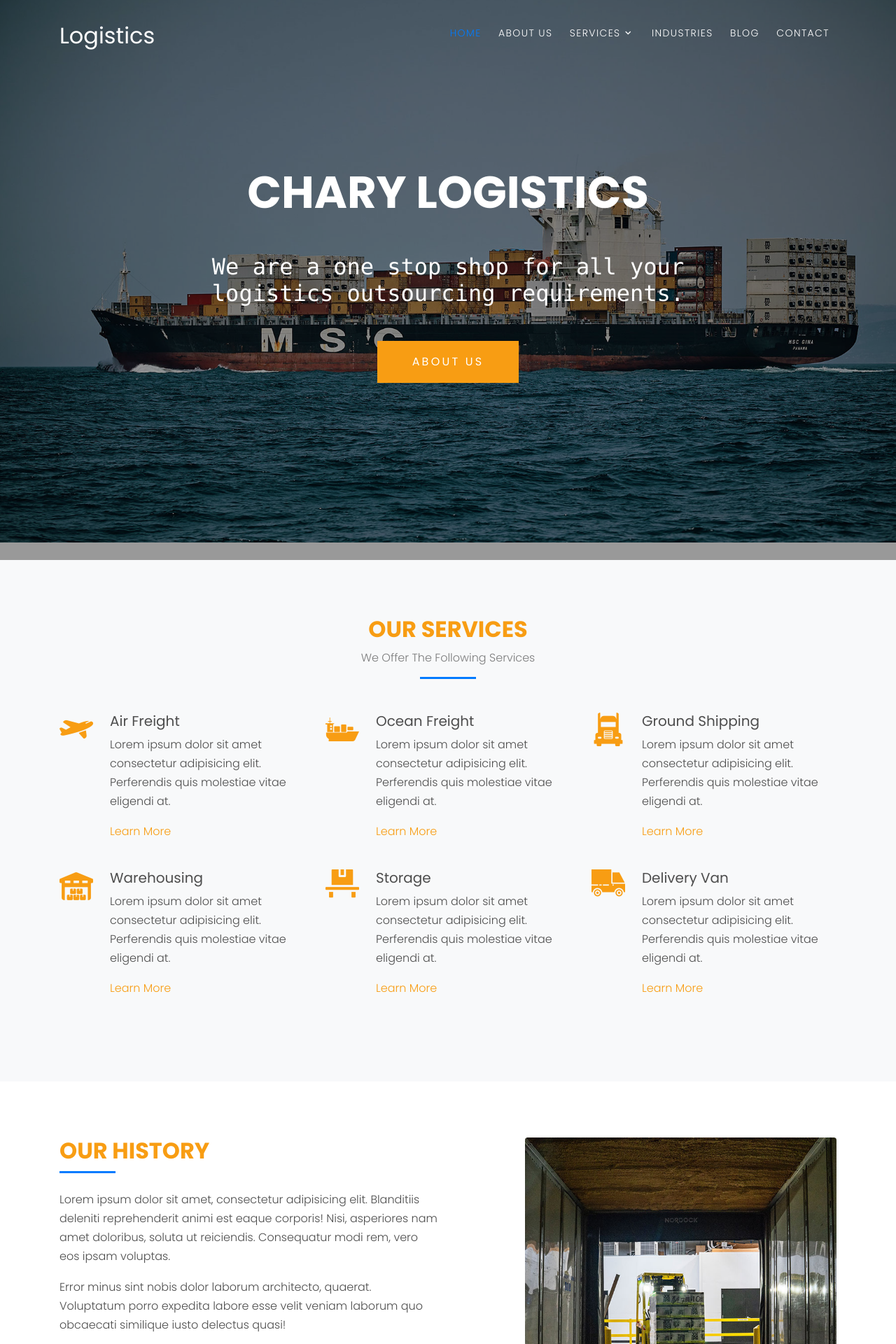
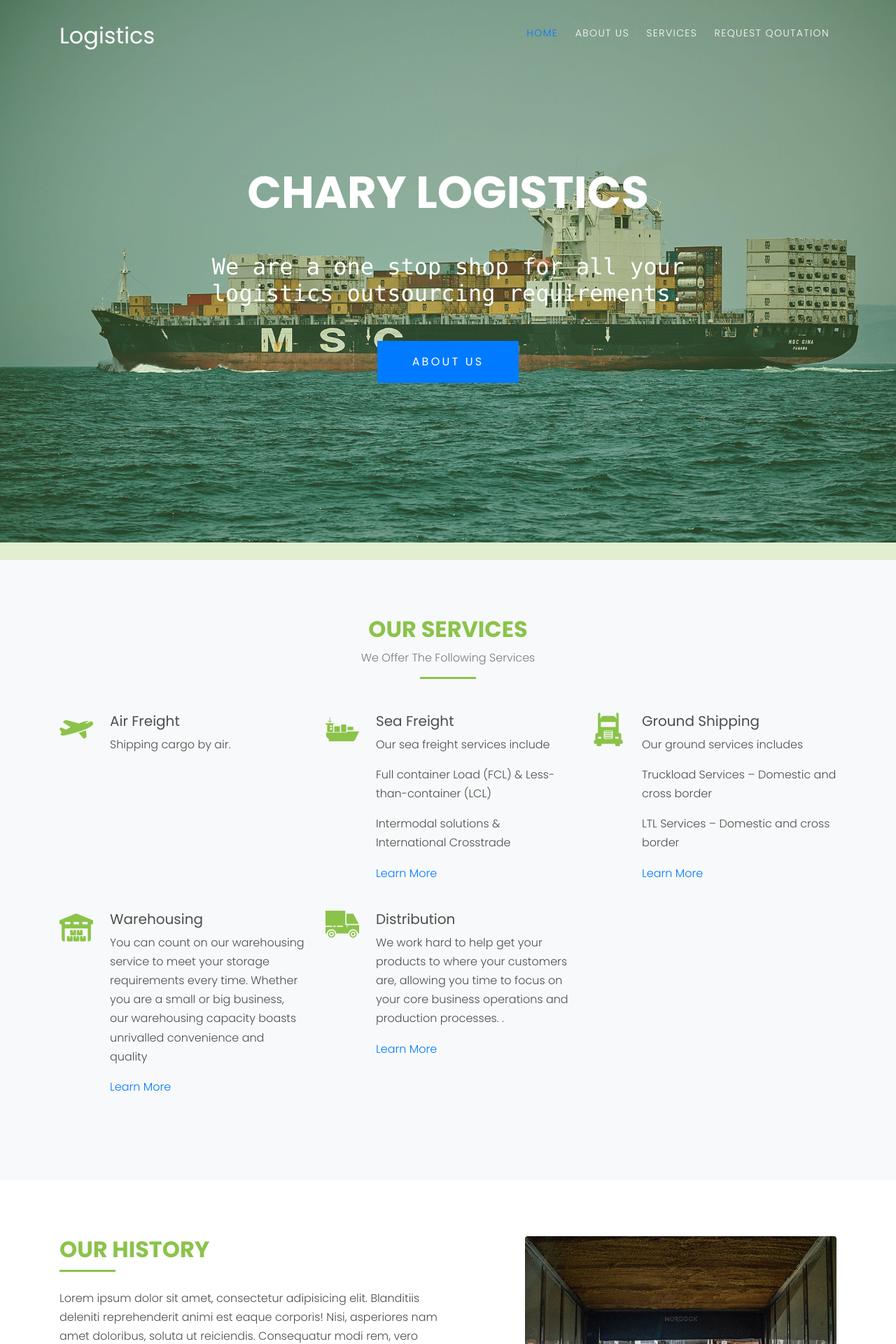
Before and after one commit to iamstr/logistics, a PHP site: page / in a window 1280 px wide. Shown: the top 1920 px of the page at 70% size. Run offline with PHP 8.4, Linux system fonts and the light colour scheme; some web fonts are replaced.

Commit message:
working on the service

```diff
--- a/css/style.css
+++ b/css/style.css
@@ -412,7 +433,7 @@ h1, h2, h3, h4, h5,
   text-decoration: none !important;
   display: inline-block;
   text-transform: uppercase;
-  letter-spacing: .1em;
+  letter-spacing: 0.1em;
   font-size: 14px;
 }
 
@@ -766,7 +846,7 @@ h1, h2, h3, h4, h5,
   bottom: 0;
   right: 0;
   top: 0;
-  background: rgba(0, 0, 0, 0.4);
+  background: #8bc34a45;
 }
 
 .site-blocks-cover .player {
@@ -1715,7 +1875,7 @@ h1, h2, h3, h4, h5,
   bottom: 0;
   width: 80px;
   height: 3px;
-  background: #007bff;
+  background: #8bc34a;
 }
 
 .border-primary.text-center:after {
--- a/index.html
+++ b/index.html
@@ -10,7 +10,7 @@
     href="https://fonts.googleapis.com/css?family=Poppins:200,300,400,700,900|Display+Playfair:200,300,400,700">
   <link rel="stylesheet" href="fonts/icomoon/style.css">
 
-  <link rel="stylesheet" href="css/bootstrap.min.css?v=1.0">
+  <link rel="stylesheet" href="css/bootstrap/bootstrap.min.css?v=1.0">
   <link rel="stylesheet" href="css/magnific-popup.css">
   <link rel="stylesheet" href="css/jquery-ui.css">
   <link rel="stylesheet" href="css/owl.carousel.min.css">
@@ -54,20 +54,10 @@
 
               <ul class="site-menu js-clone-nav mx-auto d-none d-lg-block">
                 <li class="active"><a href="index.html">Home</a></li>
-                <li><a href="about.html">About Us</a></li>
-                <li class="has-children">
-                  <a href="services.html">Services</a>
-                  <ul class="dropdown">
-                    <li><a href="#">Air Freight</a></li>
-                    <li><a href="#">Ocean Freight</a></li>
-                    <li><a href="#">Ground Shipping</a></li>
-                    <li><a href="#">Warehousing</a></li>
-                    <li><a href="#">Storage</a></li>
-                  </ul>
-                </li>
-                <li><a href="industries.html">Industries</a></li>
-                <li><a href="blog.html">Blog</a></li>
-                <li><a href="contact.html">Contact</a></li>
+                <li><a href="#about">About Us</a></li>
+                <li><a href="#services">Services</a></li>
+
+                <li><a href="#request">Request Qoutation</a></li>
               </ul>
             </nav>
           </div>
@@ -112,41 +102,77 @@
   <div class="site-section bg-light">
     <div class="container">
       <div class="row justify-content-center mb-5">
-        <div class="col-md-7 text-center border-primary">
-          <h2 class="font-weight-light text-primary">Our Services</h2>
+        <div class="col-md-7 text-center border-primary border-success">
+          <h2 class="font-weight-light text-success">Our Services</h2>
           <p class="color-black-opacity-5">We Offer The Following Services</p>
         </div>
       </div>
       <div class="row align-items-stretch">
         <div class="col-md-6 col-lg-4 mb-4 mb-lg-4">
           <div class="unit-4 d-flex">
-            <div class="unit-4-icon mr-4"><span class="text-primary flaticon-travel"></span></div>
+            <div class="unit-4-icon mr-4"><span class="text-success flaticon-travel"></span></div>
             <div>
               <h3> Air Freight</h3>
-              <p>Lorem ipsum dolor sit amet consectetur adipisicing elit. Perferendis quis molestiae vitae eligendi at.
+              <p>Shipping cargo by air.
               </p>
+
+            </div>
+          </div>
+        </div>
+        <div class="col-md-6 col-lg-4 mb-4 mb-lg-4">
+          <div class="unit-4 d-flex">
+            <div class="unit-4-icon mr-4"><span class="text-success flaticon-sea-ship-with-containers"></span></div>
+            <div>
+              <h3>Sea Freight</h3>
+              <p>Our sea freight services include
+
+
+              </p>
+              <p> Full container Load (FCL) & Less-than-container (LCL) </p>
+              <p> Intermodal solutions & International Crosstrade </p>
+              <!-- <p> Cargo Insurance & PO Management </p>
+              <p> Project Cargo </p> -->
               <p><a href="#">Learn More</a></p>
             </div>
           </div>
         </div>
         <div class="col-md-6 col-lg-4 mb-4 mb-lg-4">
           <div class="unit-4 d-flex">
-            <div class="unit-4-icon mr-4"><span class="text-primary flaticon-sea-ship-with-containers"></span></div>
-            <div>
-              <h3>Ocean Freight</h3>
-              <p>Lorem ipsum dolor sit amet consectetur adipisicing elit. Perferendis quis molestiae vitae eligendi at.
-              </p>
-              <p><a href="#">Learn More</a></p>
-            </div>
-          </div>
-        </div>
-        <div class="col-md-6 col-lg-4 mb-4 mb-lg-4">
-          <div class="unit-4 d-flex">
-            <div class="unit-4-icon mr-4"><span class="text-primary flaticon-frontal-truck"></span></div>
+            <div class="unit-4-icon mr-4"><span class="text-success flaticon-frontal-truck"></span></div>
             <div>
               <h3>Ground Shipping</h3>
-              <p>Lorem ipsum dolor sit amet consectetur adipisicing elit. Perferendis quis molestiae vitae eligendi at.
+              <p>Our ground services includes</p>
+              <p>
+                Truckload Services – Domestic and cross border
               </p>
+
+              <p>
+                LTL Services – Domestic and cross border
+              </p>
+
+              <!-- <p>
+                Consolidation, Roll Out and Distribution Capabilities.
+              </p> -->
+
+              <!-- <p>
+                Specialized and Over Dimensional Expertise.
+              </p>
+
+              <p>
+                Integration of customs brokerage into a seamless supply chain solution
+              </p>
+
+              <p>
+                Temperature controlled
+
+              </p>
+              <p>
+                Domestic and cross border rail and intermodal
+              </p>
+
+              <p>
+                Cargo Insurance
+              </p> -->
               <p><a href="#">Learn More</a></p>
             </div>
           </div>
@@ -155,32 +181,25 @@
 
         <div class="col-md-6 col-lg-4 mb-4 mb-lg-4">
           <div class="unit-4 d-flex">
-            <div class="unit-4-icon mr-4"><span class="text-primary flaticon-barn"></span></div>
+            <div class="unit-4-icon mr-4"><span class="text-success flaticon-barn"></span></div>
             <div>
               <h3>Warehousing</h3>
-              <p>Lorem ipsum dolor sit amet consectetur adipisicing elit. Perferendis quis molestiae vitae eligendi at.
-              </p>
+
+              <p>You can count on our warehousing service to meet your storage requirements every time. Whether you are
+                a small or big business, our warehousing capacity boasts unrivalled convenience and quality</p>
               <p><a href="#">Learn More</a></p>
             </div>
           </div>
         </div>
+
         <div class="col-md-6 col-lg-4 mb-4 mb-lg-4">
           <div class="unit-4 d-flex">
-            <div class="unit-4-icon mr-4"><span class="text-primary flaticon-platform"></span></div>
+            <div class="unit-4-icon mr-4"><span class="text-success flaticon-car"></span></div>
             <div>
-              <h3>Storage</h3>
-              <p>Lorem ipsum dolor sit amet consectetur adipisicing elit. Perferendis quis molestiae vitae eligendi at.
-              </p>
-              <p><a href="#">Learn More</a></p>
-            </div>
-          </div>
-        </div>
-        <div class="col-md-6 col-lg-4 mb-4 mb-lg-4">
-          <div class="unit-4 d-flex">
-            <div class="unit-4-icon mr-4"><span class="text-primary flaticon-car"></span></div>
-            <div>
-              <h3>Delivery Van</h3>
-              <p>Lorem ipsum dolor sit amet consectetur adipisicing elit. Perferendis quis molestiae vitae eligendi at.
+              <h3>Distribution</h3>
+              <p>We work hard to help get your products to where your customers are, allowing you time
+
+                to focus on your core business operations and production processes. .
               </p>
               <p><a href="#">Learn More</a></p>
             </div>
@@ -199,8 +218,8 @@
           <img src="images/img_1.jpg" alt="Image" class="img-fluid rounded">
         </div>
         <div class="col-md-6 order-md-1" data-aos="fade">
-          <div class="text-left pb-1 border-primary mb-4">
-            <h2 class="text-primary">Our History</h2>
+          <div class="text-left pb-1 border-primary border-success mb-4">
+            <h2 class="text-success">Our History</h2>
           </div>
           <p>Lorem ipsum dolor sit amet, consectetur adipisicing elit. Blanditiis deleniti reprehenderit animi est
             eaque corporis! Nisi, asperiores nam amet doloribus, soluta ut reiciendis. Consequatur modi rem, vero eos
@@ -211,7 +230,7 @@
           <div class="row">
             <div class="col-md-12 mb-md-5 mb-0 col-lg-6">
               <div class="unit-4">
-                <div class="unit-4-icon mb-3 mr-4"><span class="text-primary flaticon-frontal-truck"></span></div>
+                <div class="unit-4-icon mb-3 mr-4"><span class="text-success flaticon-frontal-truck"></span></div>
                 <div>
                   <h3>Ground Shipping</h3>
                   <p>Lorem ipsum dolor sit amet consectetur adipisicing elit. Perferendis quis.</p>
@@ -221,7 +240,7 @@
             </div>
             <div class="col-md-12 mb-md-5 mb-0 col-lg-6">
               <div class="unit-4">
-                <div class="unit-4-icon mb-3 mr-4"><span class="text-primary flaticon-travel"></span></div>
+                <div class="unit-4-icon mb-3 mr-4"><span class="text-success flaticon-travel"></span></div>
                 <div>
                   <h3>Air Freight</h3>
                   <p>Lorem ipsum dolor sit amet consectetur adipisicing elit. Perferendis quis.</p>
@@ -240,8 +259,8 @@
     <div class="container">
 
       <div class="row justify-content-center mb-5">
-        <div class="col-md-7 text-center border-primary">
-          <h2 class="font-weight-light text-primary">Testimonials</h2>
+        <div class="col-md-7 text-center border-primary border-success">
+          <h2 class="font-weight-light text-success">Testimonials</h2>
         </div>
       </div>
 
```
Also changed, not shown: other parts of css/style.css (+275 -114 lines). Lines whose indentation alone changed are shown as unchanged.
